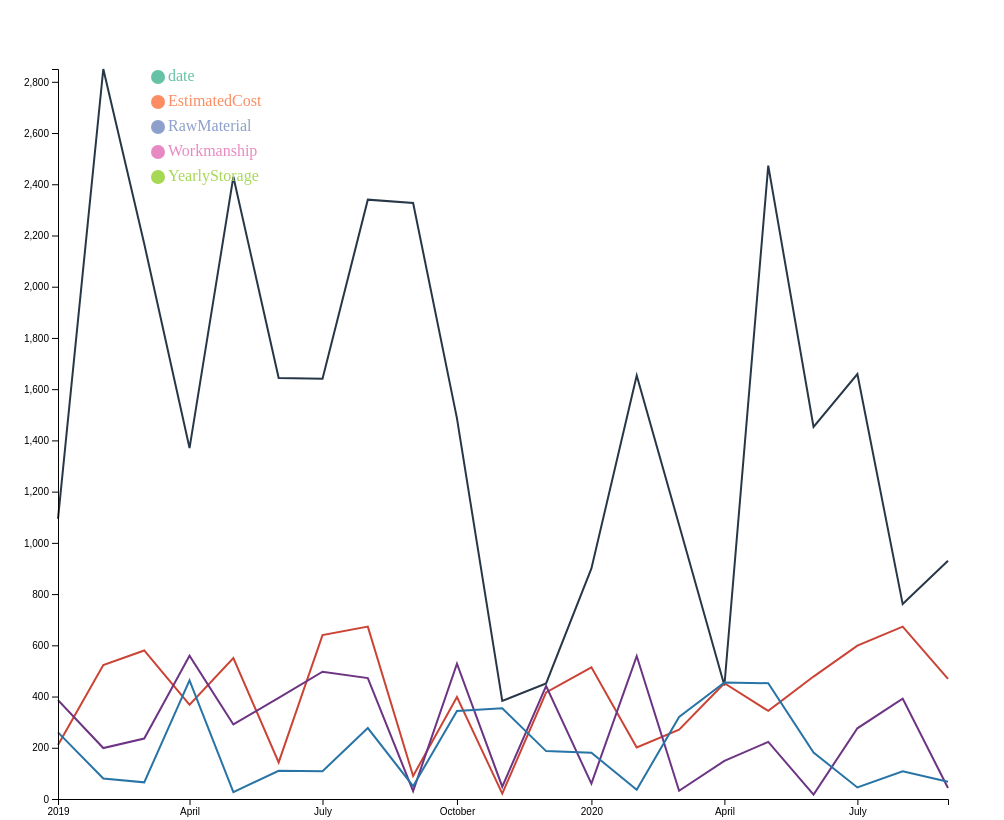
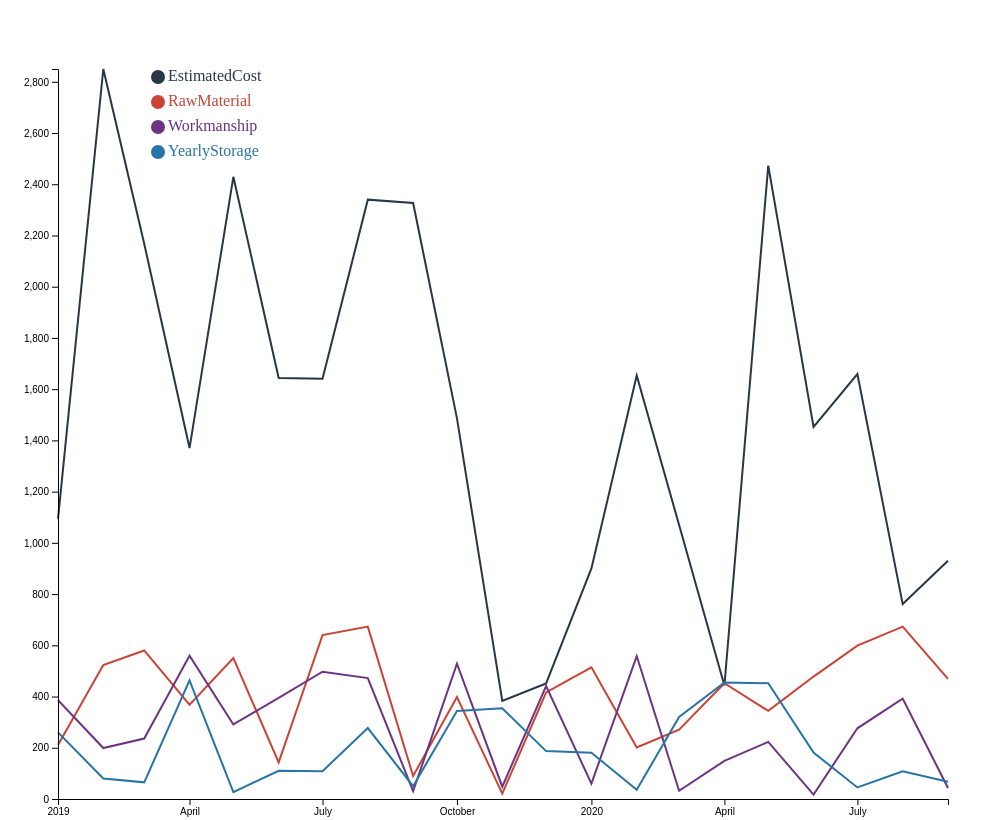
Before and after one commit to vishal3097/Fall2020-Week-5-Wednesday, a plain HTML site: page Exercise_Wed 5.1/index.html in a window 1280 px wide. Shown: the part 61-881 px from the top of the page, without its empty margins (0-1004 px from the left). Drawn offline with nearby package versions, Linux system fonts and the light colour scheme.

Commit message:
Add files via upload

```diff
--- a/Exercise_Wed 5.1/index.html
+++ b/Exercise_Wed 5.1/index.html
@@ -125,11 +125,13 @@ svg.append("path")
       var Svg = d3.select("#my_dataviz2")
 
 // create a list of keys
-var keys = ["date", "EstimatedCost", "RawMaterial", "Workmanship", "YearlyStorage"]
+var keys = [ "EstimatedCost", "RawMaterial", "Workmanship", "YearlyStorage"]
+color = ["#283747", "#CB4335", "#6C3483", "#2874A6"]
+
 // Usually you have a color scale in your chart already
-var color = d3.scaleOrdinal()
+/*var color = d3.scaleOrdinal()
   .domain(keys)
-  .range(d3.schemeSet2);
+  .range(d3.schemeSet2);*/
 
 // Add one dot in the legend for each name.
 svg.selectAll("mydots")
@@ -139,7 +141,7 @@ svg.selectAll("mydots")
     .attr("cx", 100)
     .attr("cy", function(d,i){ return 8 + i*25}) // 100 is where the first dot appears. 25 is the distance between dots
     .attr("r", 7)
-    .style("fill", function(d){ return color(d)})
+    .style("fill", function(d, i){ return color[i]})
 
 // Add one dot in the legend for each name.
 
@@ -149,7 +151,7 @@ svg.selectAll("mylabels")
   .append("text")
     .attr("x", 110)
     .attr("y", function(d,i){ return 8 + i*25}) // 100 is where the first dot appears. 25 is the distance between dots
-    .style("fill", function(d){ return color(d)})
+    .style("fill", function(d, i){ return color[i]})
     .text(function(d){ return d})
     .attr("text-anchor", "left")
     .style("alignment-baseline", "middle")
```
